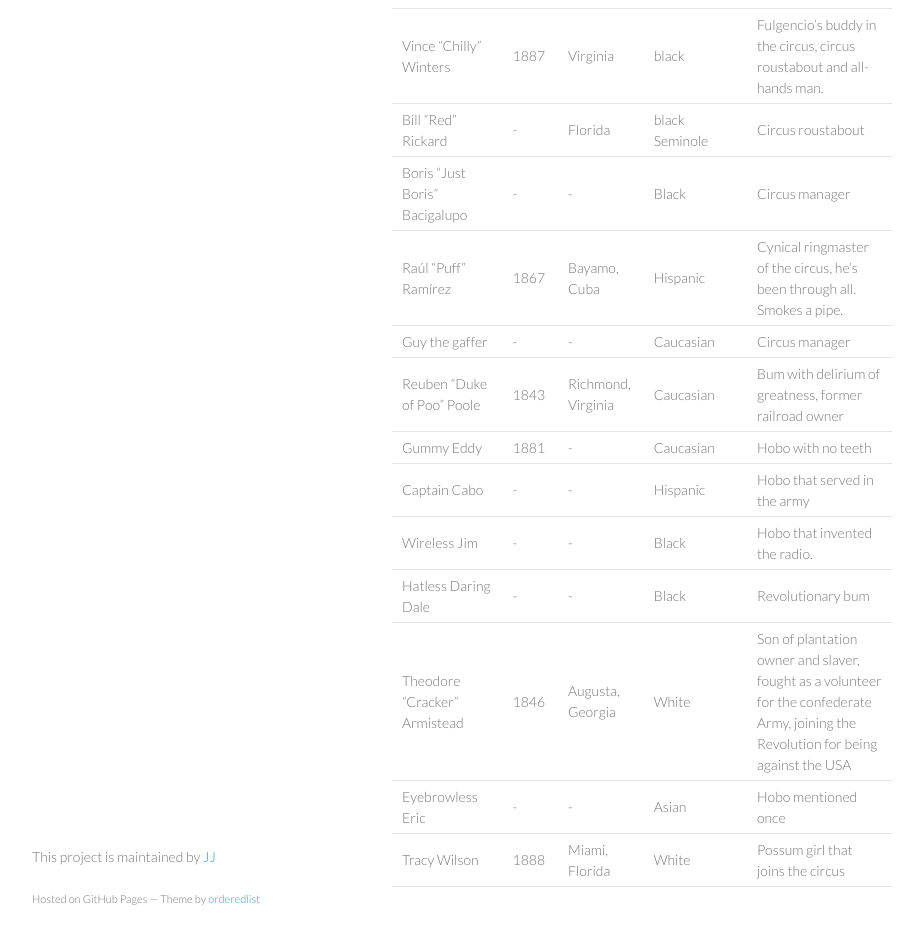
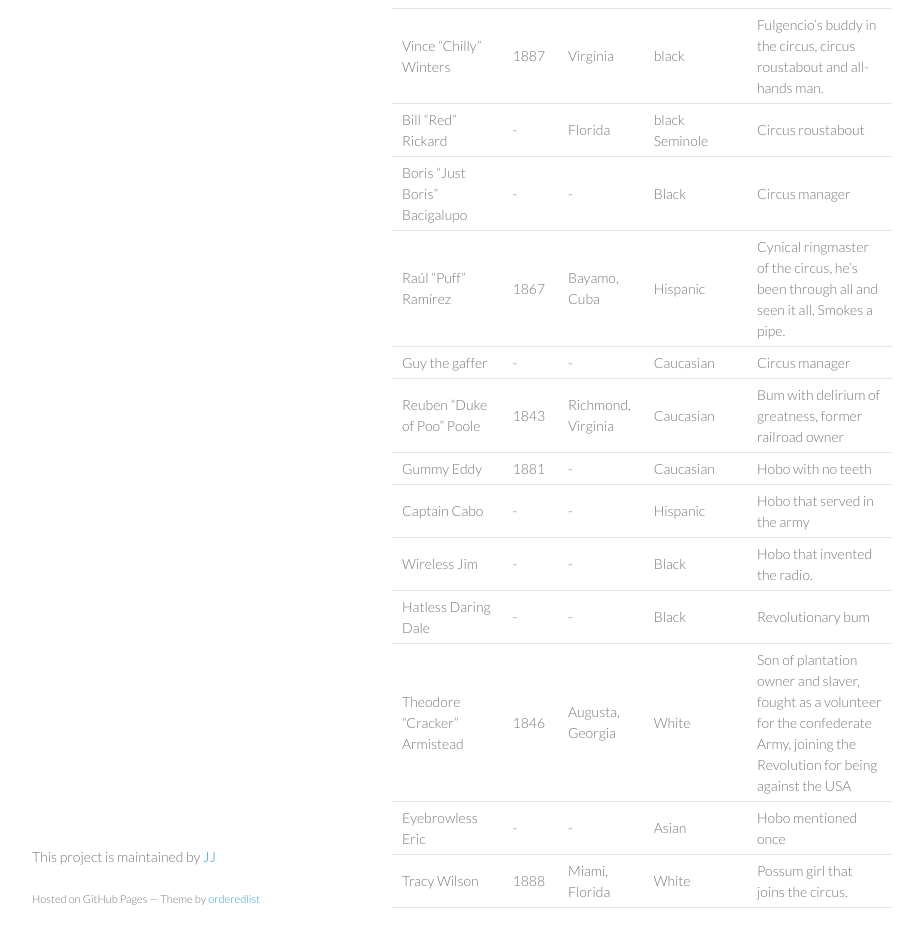
Before and after one commit to JJ/hoborg, a Jekyll site: the page built from text/characters.md, in a window 1280 px wide and 1400 px high, scrolled down 79 px. Shown: the part 422-1369 px from the top of the window, without its empty margins (178-1101 px from the left). Built offline with Jekyll 4.4.1, drawn with Linux system fonts in a browser that asks for light colours.

Commit message:
Sync text/characters.md from master to gh-pages

```diff
--- a/text/characters.md
+++ b/text/characters.md
@@ -12,7 +12,7 @@ Rufus "the Mechanical Man man" Reed | 1883 | Black | Pensacola | Blacksmith and
 Vince "Chilly" Winters | 1887 | Virginia | black | Fulgencio's buddy in the circus, circus roustabout and all-hands man.
 Bill "Red" Rickard |- | Florida | black Seminole | Circus roustabout
 Boris "Just Boris" Bacigalupo | - |- | Black | Circus manager
-Raúl "Puff" Ramírez | 1867 | Bayamo, Cuba | Hispanic | Cynical ringmaster of the circus, he's been through all. Smokes a pipe.
+Raúl "Puff" Ramírez | 1867 | Bayamo, Cuba | Hispanic | Cynical ringmaster of the circus, he's been through all and seen it all. Smokes a pipe.
 Guy the gaffer |- |- | Caucasian | Circus manager
 Reuben "Duke of Poo" Poole | 1843 |Richmond, Virginia| Caucasian | Bum with  delirium of greatness, former railroad owner
 Gummy Eddy | 1881 |-| Caucasian | Hobo with no teeth
@@ -21,4 +21,4 @@ Wireless Jim |- |- | Black | Hobo that invented the radio.
 Hatless Daring Dale |- |- | Black | Revolutionary bum
 Theodore "Cracker" Armistead | 1846 | Augusta, Georgia | White | Son of plantation owner and slaver, fought as a volunteer for the confederate Army, joining the Revolution for being against the USA
 Eyebrowless Eric | - | - | Asian | Hobo mentioned once
-Tracy Wilson | 1888 | Miami, Florida | White |  Possum girl that joins the circus
+Tracy Wilson | 1888 | Miami, Florida | White |  Possum girl that joins the circus.
```
